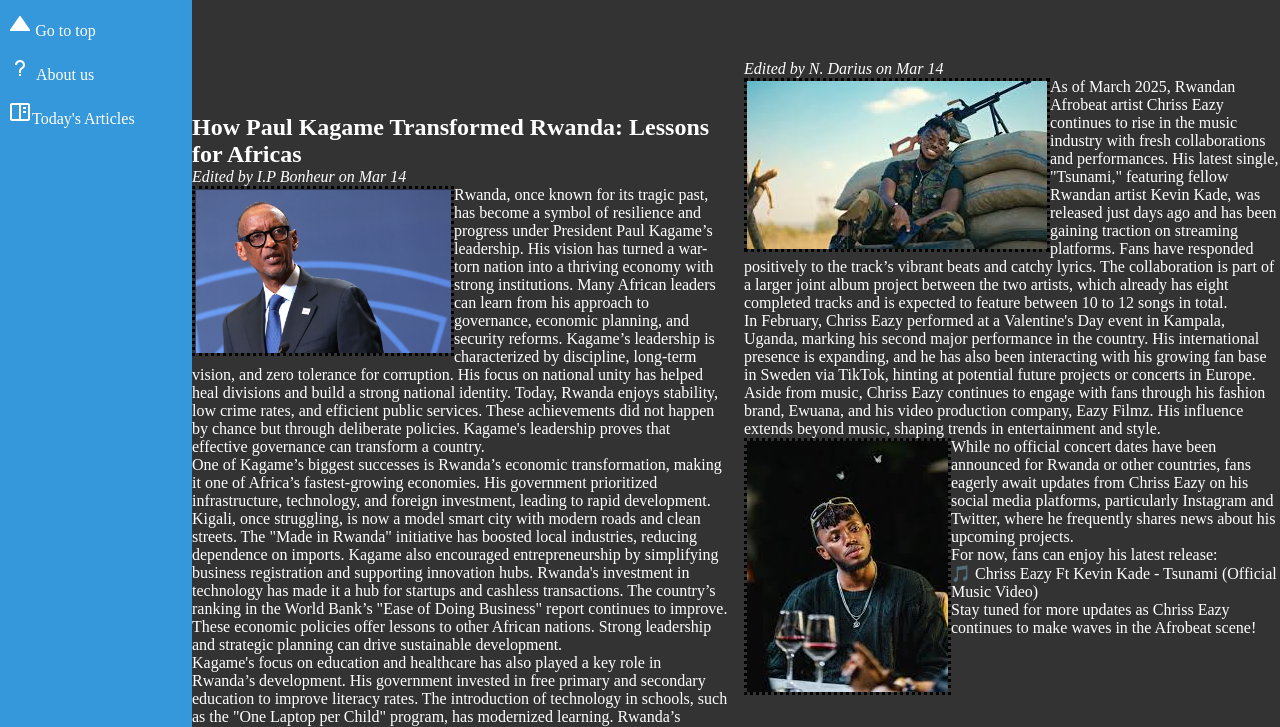
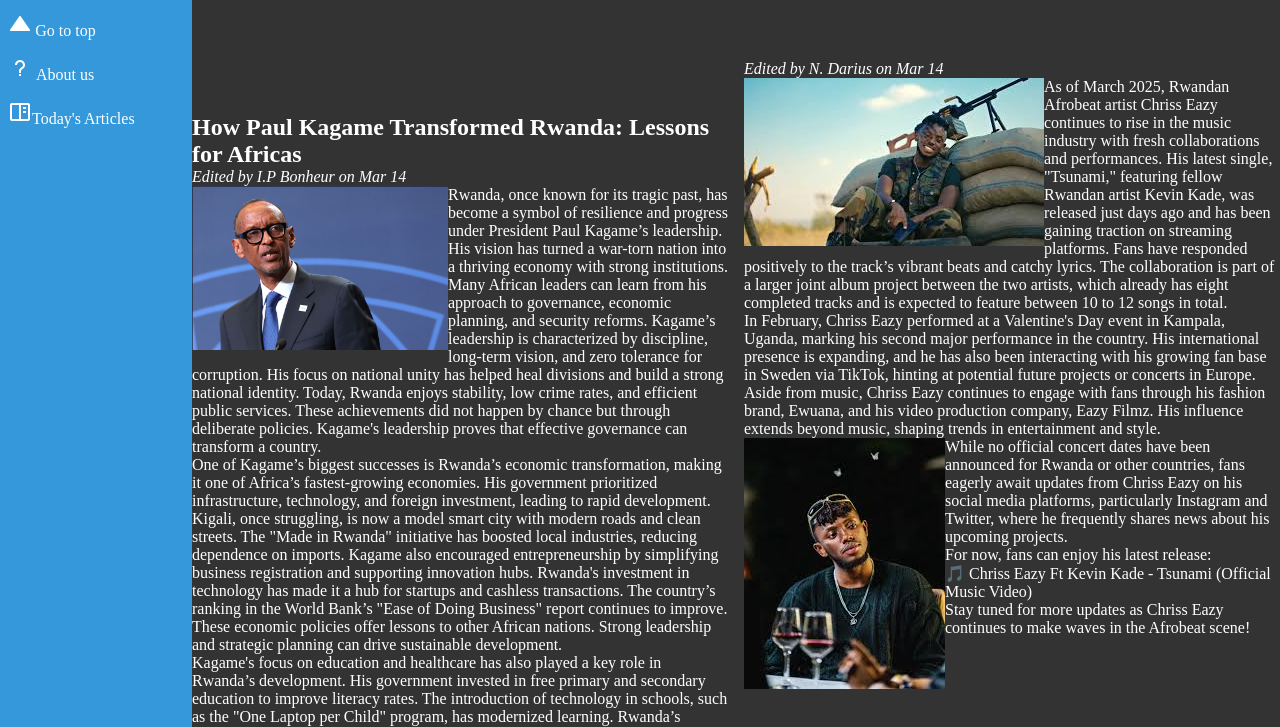
Before and after one commit to Ki-Will/Check, a plain HTML site: page index.html in a window 1280 px wide. Shown: the part 40-767 px from the top of the page. Drawn offline with Linux system fonts and the light colour scheme.

Commit message:
index.html

```diff
--- a/index.html
+++ b/index.html
@@ -182,8 +182,6 @@ pre{
 
 img{
     float: left;
-    border-style: dotted;
-    border-color: black;
     margin: 0;
     z-index: -1;
 }
```
